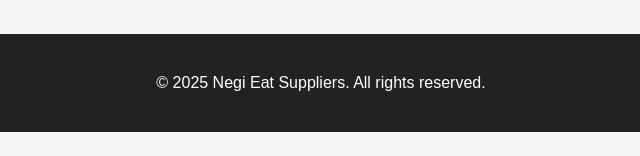
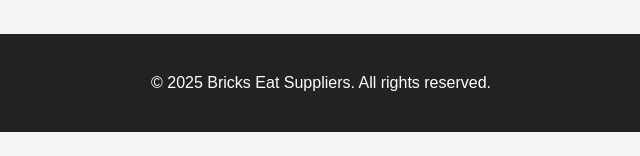
Before and after one commit to Negi27/Negi-Eat-Supplies, a plain HTML site: page contact.html in a window 1280 px wide. Shown: the part 641-797 px from the top of the page, 319-959 px from the left. Drawn offline with Linux system fonts and the light colour scheme.

Commit message:
Update contact.html

```diff
--- a/contact.html
+++ b/contact.html
@@ -4,7 +4,7 @@
 <head>
     <meta charset="UTF-8">
     <meta name="viewport" content="width=device-width, initial-scale=1.0">
-    <title>Contact Us - Negi Eat Suppliers</title>
+    <title>Contact Us - Negi Bricks Suppliers</title>
     <link rel="stylesheet" href="style.css">
 </head>
 
@@ -31,7 +31,7 @@
         <p>📍 Chakluwa Purnpur, Kaladhungi</p>
     </section>
     <footer>
-        <p>&copy; 2025 Negi Eat Suppliers. All rights reserved.</p>
+        <p>&copy; 2025 Bricks Eat Suppliers. All rights reserved.</p>
     </footer>
 </body>
 
```
